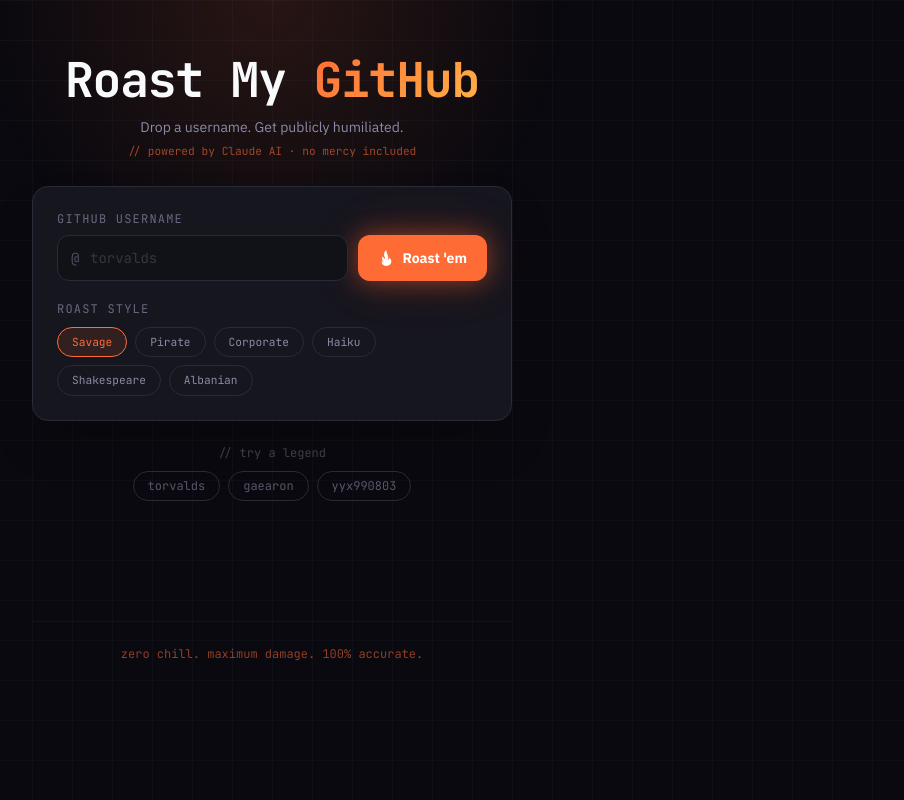
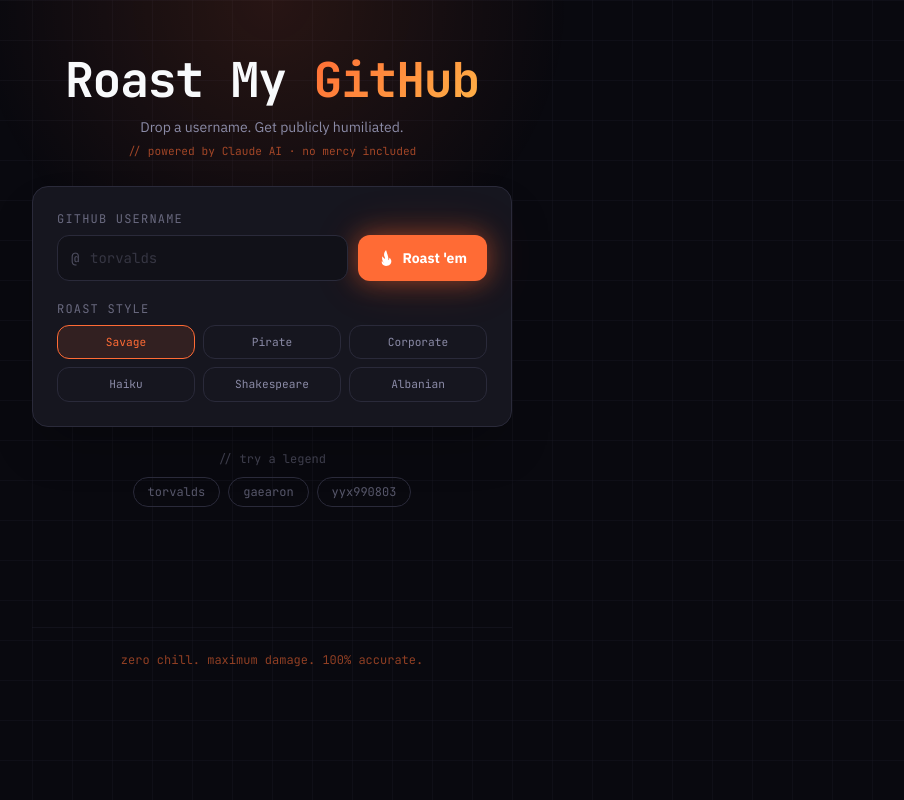
Before and after one commit to vguri/roast-my-github, a Flask app: page / in a window 1280 px wide. Shown: the whole page, without its empty margins (368-1272 px from the left). Run offline with Flask 3, Linux system fonts and the light colour scheme; some libraries are stand-ins or nearby versions.

Commit message:
ui: style pills grid layout, fills full width evenly

```diff
--- a/templates/index.html
+++ b/templates/index.html
@@ -220,14 +220,14 @@
 
         <!-- Roast style -->
         <div>
-          <p class="font-mono text-xs text-muted/70 uppercase tracking-widest mb-2.5">Roast Style</p>
-          <div class="flex flex-wrap gap-2" id="stylePills">
-            <button class="style-pill active text-fire px-3.5 py-1.5 rounded-full cursor-pointer" data-style="savage">Savage</button>
-            <button class="style-pill text-muted px-3.5 py-1.5 rounded-full cursor-pointer" data-style="pirate">Pirate</button>
-            <button class="style-pill text-muted px-3.5 py-1.5 rounded-full cursor-pointer" data-style="corporate">Corporate</button>
-            <button class="style-pill text-muted px-3.5 py-1.5 rounded-full cursor-pointer" data-style="haiku">Haiku</button>
-            <button class="style-pill text-muted px-3.5 py-1.5 rounded-full cursor-pointer" data-style="shakespearean">Shakespeare</button>
-            <button class="style-pill text-muted px-3.5 py-1.5 rounded-full cursor-pointer" data-style="albanian">Albanian</button>
+          <p class="font-mono text-xs text-muted/70 uppercase tracking-widest mb-2">Roast Style</p>
+          <div class="grid grid-cols-3 gap-2" id="stylePills">
+            <button class="style-pill active text-fire py-2 rounded-xl cursor-pointer text-center" data-style="savage">Savage</button>
+            <button class="style-pill text-muted py-2 rounded-xl cursor-pointer text-center" data-style="pirate">Pirate</button>
+            <button class="style-pill text-muted py-2 rounded-xl cursor-pointer text-center" data-style="corporate">Corporate</button>
+            <button class="style-pill text-muted py-2 rounded-xl cursor-pointer text-center" data-style="haiku">Haiku</button>
+            <button class="style-pill text-muted py-2 rounded-xl cursor-pointer text-center" data-style="shakespearean">Shakespeare</button>
+            <button class="style-pill text-muted py-2 rounded-xl cursor-pointer text-center" data-style="albanian">Albanian</button>
           </div>
         </div>
       </div>
```
